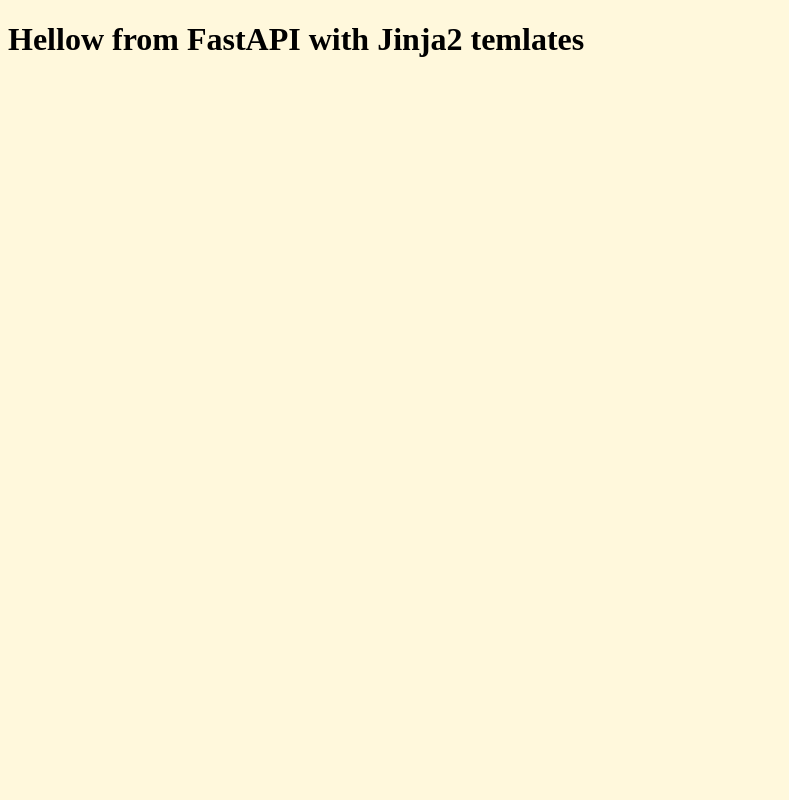
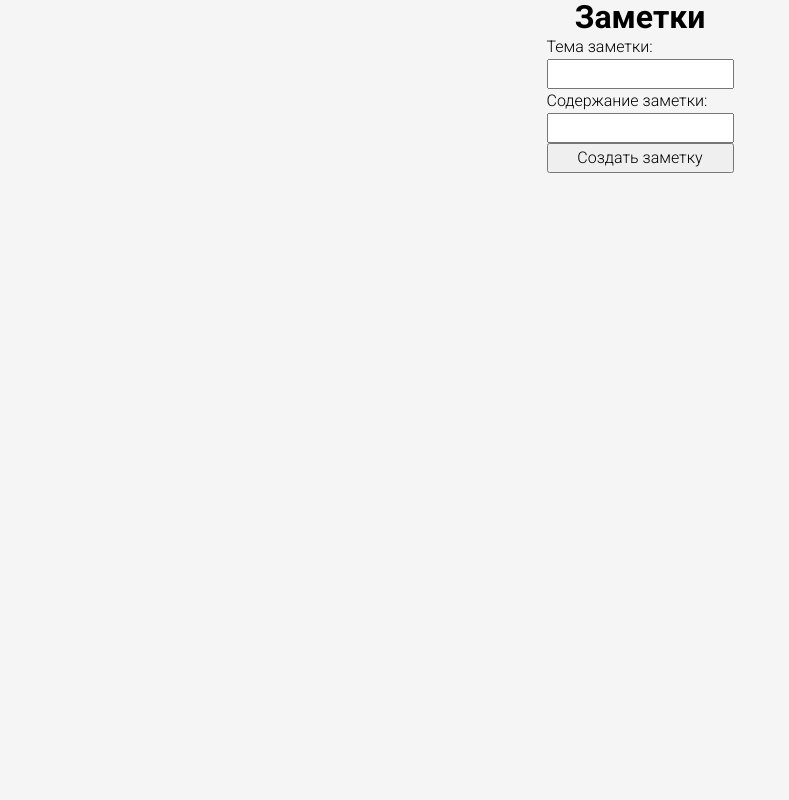
Before and after one commit to topacademylabinsk/notes_fastapi, a FastAPI app: page / in a window 1280 px wide. Shown: the whole page, without its empty margins (0-789 px from the left). Run offline with FastAPI, Linux system fonts and the light colour scheme; some libraries are stand-ins or nearby versions.

Commit message:
Changes to be committed: 	modified:   app/static/styles/base.css 	modified:   app/static/styles/index.css 	new file:   app/static/styles/reset_styles.css 	modified:   app/templates/base.html 	modified:   app/templates/index.html 	modified:   main.py

```diff
--- a/app/static/styles/base.css
+++ b/app/static/styles/base.css
@@ -1,3 +1,9 @@
 body {
-    background-color: cornsilk;
+    font-family: "Roboto", sans-serif;
+    font-optical-sizing: auto;
+    font-weight: 300;
+    font-style: normal;
+    font-variation-settings: "wdth" 100;
+
+    background-color: whitesmoke;
 }
--- a/app/static/styles/index.css
+++ b/app/static/styles/index.css
@@ -0,0 +1,23 @@
+.main_container {
+    display: flex;
+    flex-direction: column;
+    justify-content: center;
+    align-items: center;
+}
+
+.form_container {
+    display: flex;
+    width: max-content;
+}
+
+.form {
+    display: flex;
+    flex-direction: column;
+    justify-content: center;
+}
+
+.form_element {
+    display: flex;
+    flex-direction: column;
+    justify-content: center;
+}
--- /dev/null
+++ b/app/static/styles/reset_styles.css
@@ -0,0 +1,72 @@
+/* Box sizing rules */
+*,
+*::before,
+*::after {
+  box-sizing: border-box;
+}
+
+/* Prevent font size inflation */
+html {
+  -moz-text-size-adjust: none;
+  -webkit-text-size-adjust: none;
+  text-size-adjust: none;
+}
+
+/* Remove default margin in favour of better control in authored CSS */
+body, h1, h2, h3, h4, p,
+figure, blockquote, dl, dd {
+  margin: 0;
+}
+
+/* Remove list styles on ul, ol elements with a list role, which suggests default styling will be removed */
+ul[role='list'],
+ol[role='list'] {
+  list-style: none;
+}
+
+/* Set core body defaults */
+body {
+  min-height: 100vh;
+  line-height: 1.5;
+}
+
+/* Set shorter line heights on headings and interactive elements */
+h1, h2, h3, h4,
+button, input, label {
+  line-height: 1.1;
+}
+
+/* Balance text wrapping on headings */
+h1, h2,
+h3, h4 {
+  text-wrap: balance;
+}
+
+/* A elements that don't have a class get default styles */
+a:not([class]) {
+  text-decoration-skip-ink: auto;
+  color: currentColor;
+}
+
+/* Make images easier to work with */
+img,
+picture {
+  max-width: 100%;
+  display: block;
+}
+
+/* Inherit fonts for inputs and buttons */
+input, button,
+textarea, select {
+  font: inherit;
+}
+
+/* Make sure textarea without a rows attribute are not tiny */
+textarea:not([rows]) {
+  min-height: 10em;
+}
+
+/* Anything that has been anchored to should have extra scroll margin */
+:target {
+  scroll-margin-block: 5ex;
+}
--- a/app/templates/base.html
+++ b/app/templates/base.html
@@ -1,10 +1,27 @@
 <!DOCTYPE html>
 <html lang="ru">
 <head>
+
+    <!-- Мета -->
     <meta charset="UTF-8">
     <meta name="viewport" content="width=device-width, initial-scale=1.0">
     <title>Заметки</title>
+
+    <!-- Шрифт -->
+    <link rel="preconnect" href="https://fonts.googleapis.com">
+    <link rel="preconnect" href="https://fonts.gstatic.com" crossorigin>
+    <link href="https://fonts.googleapis.com/css2?family=Roboto:ital,wght@0,100..900;1,100..900&display=swap" rel="stylesheet">
+
+    <!-- Стили -->
+    <link rel="stylesheet" href="styles/reset_styles.css">
     <link rel="stylesheet" href="styles/base.css">
+    {% block styles %}
+    {% endblock %}
+
+    <!-- HTMX -->
+    <script src="https://cdn.jsdelivr.net/npm/htmx.org@2.0.6/dist/htmx.min.js"></script>
+    <script src="https://unpkg.com/htmx-ext-json-enc@2.0.1/json-enc.js"></script>
+
 </head>
 <body>
     {% block body %}
--- a/app/templates/index.html
+++ b/app/templates/index.html
@@ -1,10 +1,25 @@
 {% extends "base.html" %}
+
+{% block styles %}
+    <link rel="stylesheet" href="styles/index.css">
+{% endblock %}
 
 {% block body %}
     <div class="main_container">
+        <h1>Заметки</h1>
         <div class="form_container">
-
+            <form class="form" hx-post="" hx-swap="none" hx-ext='json-enc'>
+                <div class="form_element">
+                    <p>Тема заметки:</p>
+                    <input type="text" name="note_title">
+                </div>
+                <div class="form_element">
+                    <p>Содержание заметки:</p>
+                    <input type="text" name="note_text">
+                </div>
+                <button class="form_button" type="submit">Создать заметку</button>
+            </form>
         </div>
     </div>
-    <h1>Hellow from FastAPI with Jinja2 temlates</h1>
+
 {% endblock %}
--- a/main.py
+++ b/main.py
@@ -1,4 +1,3 @@
-
 import uvicorn
 
 from app.web import app
```
